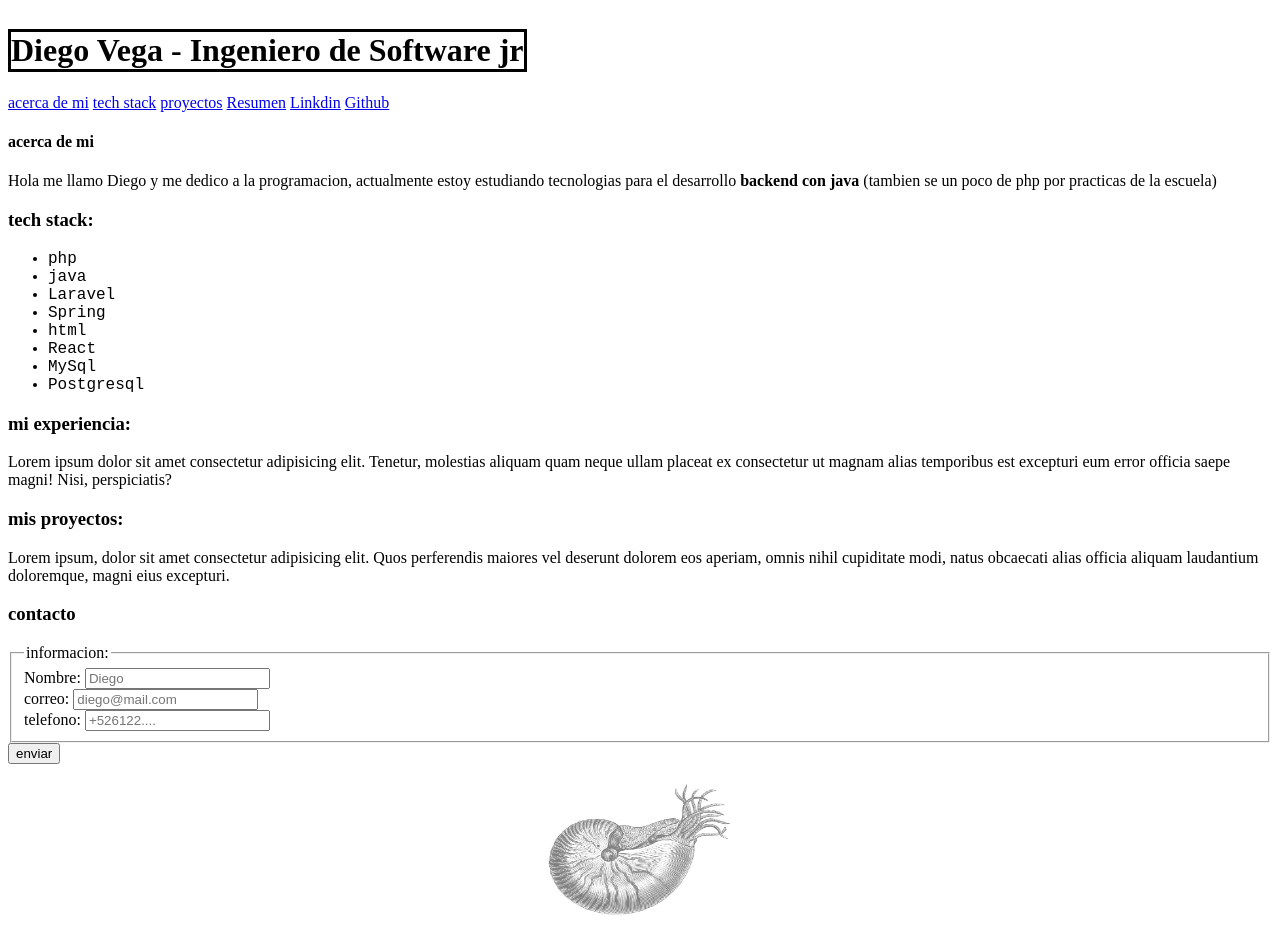
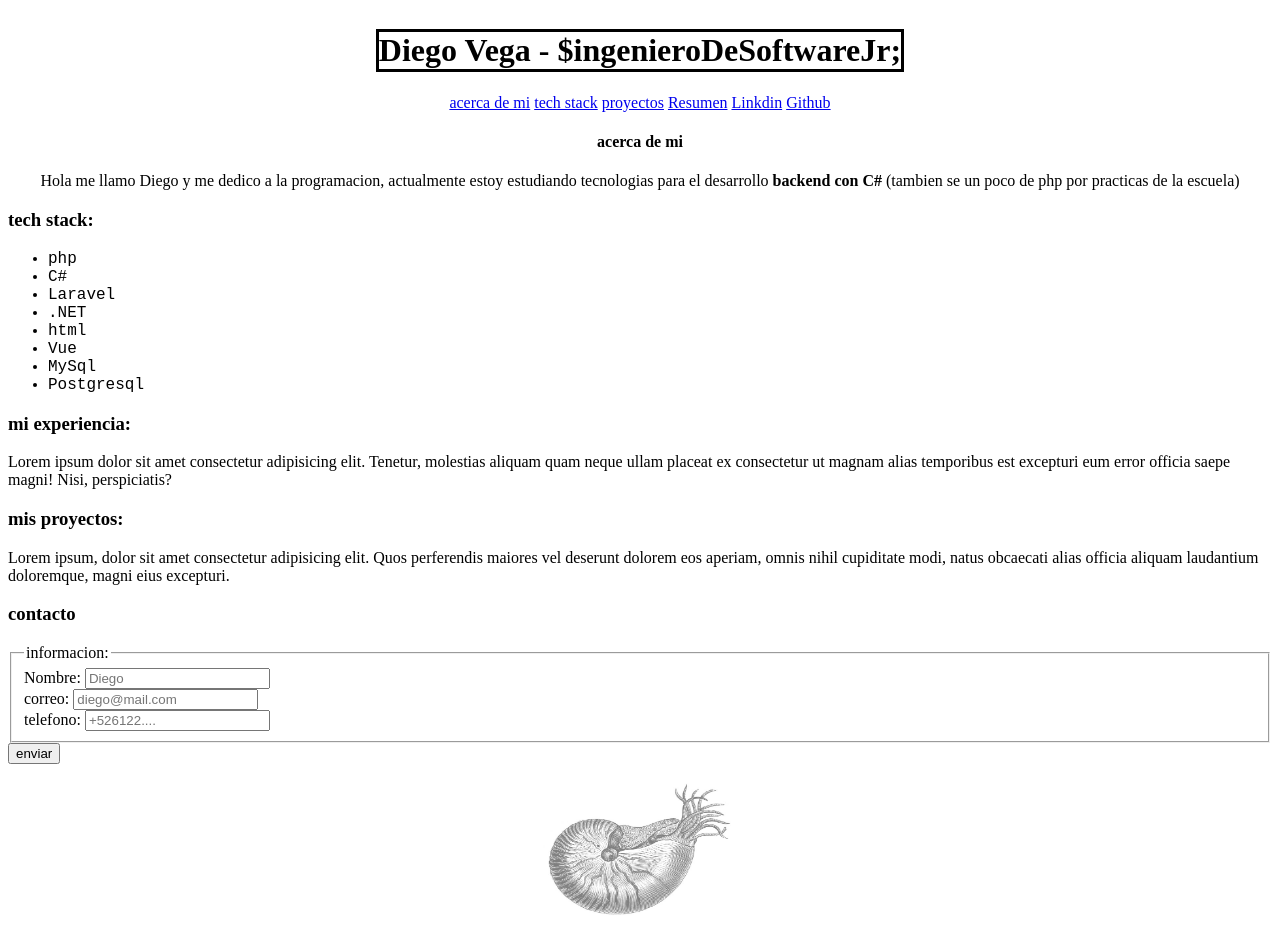
Before and after one commit to DiegoVega19-dvl/Portfolio, a plain HTML site: page index.html in a window 1280 px wide. Drawn offline with Linux system fonts and the light colour scheme.

Commit message:
-- actualizacion portafolio --

```diff
--- a/index.html
+++ b/index.html
@@ -6,43 +6,51 @@
         <!-- checar OpenGraph: https://ogp.me/ -->
         <meta charset="UTF-8">
         <meta name="viewport" content="width=device-width, initial-scale=1.0">
-    <meta name="description" content="portafolio de Diego Vega, ingeniero de software backend">
+        <meta name="description"
+            content="portafolio de Diego Vega, ingeniero de software backend">
         <link rel="stylesheet" href="./styles/index.css">
         <title>Portafolio | Diego Vega</title>
     </head>
 
     <body>
         <header>
-        <h1>Diego Vega - Ingeniero de Software jr</h1>
+            <div class="resumen">
+                <h1>Diego Vega - $ingenieroDeSoftwareJr;</h1>
                 <nav>
                     <a href="#aboutme">acerca de mi</a>
                     <a href="#tech">tech stack</a>
                     <a href="#proyects">proyectos</a>
                     <a href="#summary">Resumen</a>
-            <a href="https://www.linkedin.com/in/juan-diego-vega-romero-739aa81b9/" target="_blank"
+                    <a
+                        href="https://www.linkedin.com/in/juan-diego-vega-romero-739aa81b9/"
+                        target="_blank"
                         rel="noreferrer">Linkdin</a>
-            <a href="https://github.com/DiegoVega19-dvl" target="_blank" rel="noreferrer">Github</a>
+                    <a href="https://github.com/DiegoVega19-dvl" target="_blank"
+                        rel="noreferrer">Github</a>
                 </nav>
+            </div>
+        </header>
+        <main>
             <section>
                 <header>
                     <h4 id="aboutme">acerca de mi</h4>
-                <p>Hola me llamo Diego y me dedico a la programacion, actualmente estoy estudiando tecnologias
-                    para el desarrollo <strong>backend con java</strong> (tambien se un poco de php por practicas de la
+                    <p>Hola me llamo Diego y me dedico a la programacion,
+                        actualmente estoy estudiando tecnologias
+                        para el desarrollo <strong>backend con C#</strong>
+                        (tambien se un poco de php por practicas de la
                         escuela)</p>
                 </header>
             </section>
-    </header>
-    <main>
             <section>
                 <h3 id="tech">tech stack:</h3>
                 <code>
                     <ul>
                         <li>php</li>
-                <li>java</li>
+                        <li>C#</li>
                         <li>Laravel</li>
-                <li>Spring</li>
+                        <li>.NET</li>
                         <li>html</li>
-                <li>React</li>
+                        <li>Vue</li>
                         <li>MySql</li>
                         <li>Postgresql</li>
                     </ul>
@@ -50,14 +58,18 @@
             </section>
             <section>
                 <h3 id="#summary">mi experiencia:</h3>
-            <p>Lorem ipsum dolor sit amet consectetur adipisicing elit. Tenetur, molestias aliquam quam neque ullam
-                placeat ex consectetur ut magnam alias temporibus est excepturi eum error officia saepe magni! Nisi,
+                <p>Lorem ipsum dolor sit amet consectetur adipisicing elit.
+                    Tenetur, molestias aliquam quam neque ullam
+                    placeat ex consectetur ut magnam alias temporibus est
+                    excepturi eum error officia saepe magni! Nisi,
                     perspiciatis?</p>
             </section>
             <section>
                 <h3 id="proyects">mis proyectos:</h3>
-            <p>Lorem ipsum, dolor sit amet consectetur adipisicing elit. Quos perferendis maiores vel deserunt dolorem
-                eos aperiam, omnis nihil cupiditate modi, natus obcaecati alias officia aliquam laudantium doloremque,
+                <p>Lorem ipsum, dolor sit amet consectetur adipisicing elit.
+                    Quos perferendis maiores vel deserunt dolorem
+                    eos aperiam, omnis nihil cupiditate modi, natus obcaecati
+                    alias officia aliquam laudantium doloremque,
                     magni eius excepturi.</p>
             </section>
         </main>
@@ -69,17 +81,20 @@
                     <legend>informacion:</legend>
                     <div>
                         <label>Nombre:
-                        <input type="text" name="name" placeholder="Diego" required>
+                            <input type="text" name="name" placeholder="Diego"
+                                required>
                         </label>
                     </div>
                     <div>
                         <label>correo:
-                        <input type="email" name="email" placeholder="diego@mail.com" required>
+                            <input type="email" name="email"
+                                placeholder="diego@mail.com" required>
                         </label>
                     </div>
                     <div>
                         <label>telefono:
-                        <input type="tel" name="tel" placeholder="+526122...." required>
+                            <input type="tel" name="tel"
+                                placeholder="+526122...." required>
                         </label>
 
                     </div>
@@ -89,7 +104,7 @@
 
             </form>
 
-        <img class="tilus" src="./images/nautilus.jpg">
+            <img class="tilus" src="./assets/images/nautilus.jpg">
 
         </footer>
     </body>
--- a/styles/index.css
+++ b/styles/index.css
@@ -1,3 +1,20 @@
+
+header{
+    text-align: center;
+}
+
+body {
+    font-family: 'Times New Roman';
+
+
+}
+
+.resumen{
+    text-align: center;
+}
+
+
+
 h1 {
     border-width: 3px;
     border-style: solid;
```
Also changed, not shown: assets/images/kiwi.jpeg (renamed from images/kiwi.jpeg), assets/images/nautilus.jpg (renamed from images/nautilus.jpg). Lines whose indentation alone changed are shown as unchanged.
